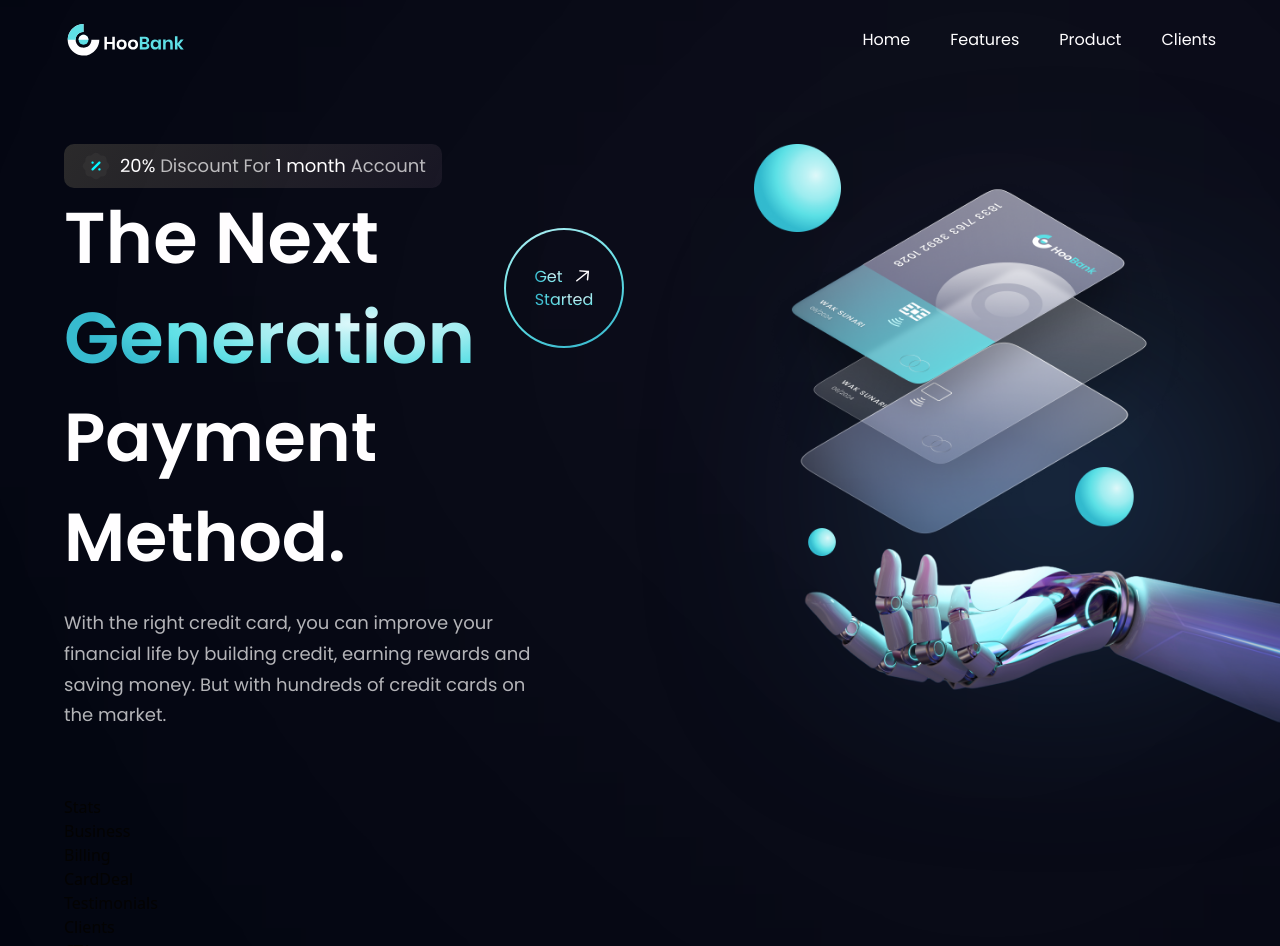
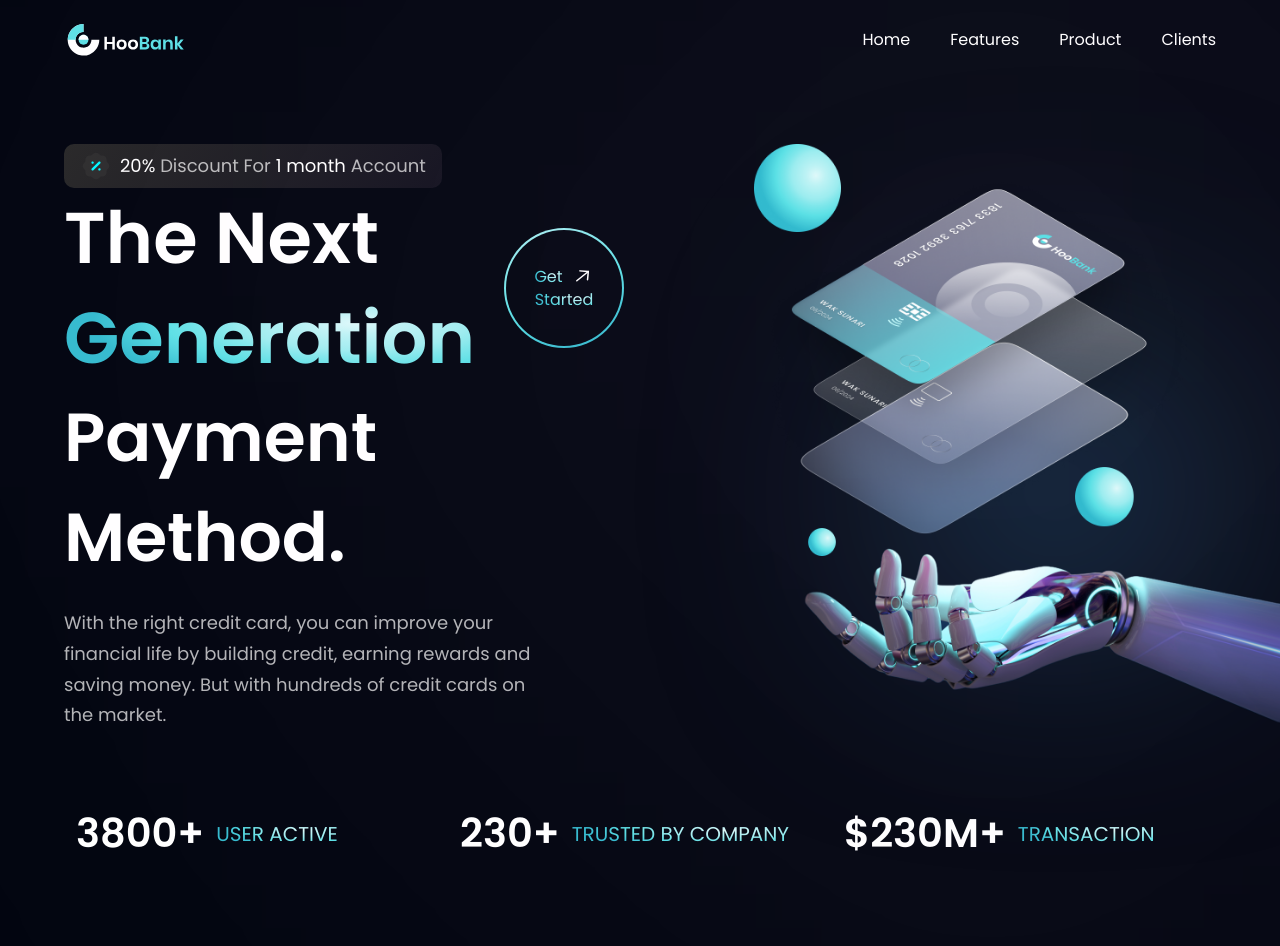
Before and after one commit to ijanhv/Bank-app, a React (Vite) app: page / in a window 1280 px wide. Shown: the top 946 px of the page. Built offline with nearby package versions, Linux system fonts and the light colour scheme.

Commit message:
added stats component

```diff
--- a/src/components/GetStarted.jsx
+++ b/src/components/GetStarted.jsx
@@ -3,7 +3,7 @@
 import { arrowUp } from '../assets'
 
 const GetStarted = () => (
-    <div className={`${styles.flexCenter} w-[120px] h-[120px] rounded-full bg-blue-gradient p-[2px] cursor-pointer`}>
+    <div className={`${styles.flexCenter} hover:animate-bounce w-[120px] h-[120px] rounded-full bg-blue-gradient p-[2px] cursor-pointer`}>
       <div className={`${styles.flexCenter} flex-col bg-primary w-[100%] h-[100%] rounded-full`}>
         <div className={`${styles.flexStart} flex-row`}>
           <p className='font-poppins font-md leading-[23px]'><span className='text-gradient mr-2'>Get</span>
--- a/src/components/Stats.jsx
+++ b/src/components/Stats.jsx
@@ -1,9 +1,17 @@
 import React from 'react'
+import { stats } from '../constants';
+import styles from '../style';
 
-const Stats = () => {
-  return (
-    <div>Stats</div>
-  )
-}
+const Stats = () => (
+    <section className={`${styles.flexCenter} flex-row flex-wrap sm:mb-20 mb-6`}>
+      {stats.map((stat) => (
+        <div key={stat.id} className={`flex-1 flex justify-start items-center flex-row m-3`}>
+          <h4 className='font-poppins font-semibold xs:text-[40px] text-[30px] xs:leading-[53px] leading-[43px] text-white'>{stat.value}</h4>
+          <p className='font-poppins font-normal xs:text-[20px] text-[15px] xs:leading-[26px] leading-[21px] text-gradient uppercase ml-3'>{stat.title}</p>
+        </div>
+      ))}
+    </section>
+
+)
 
 export default Stats
```
